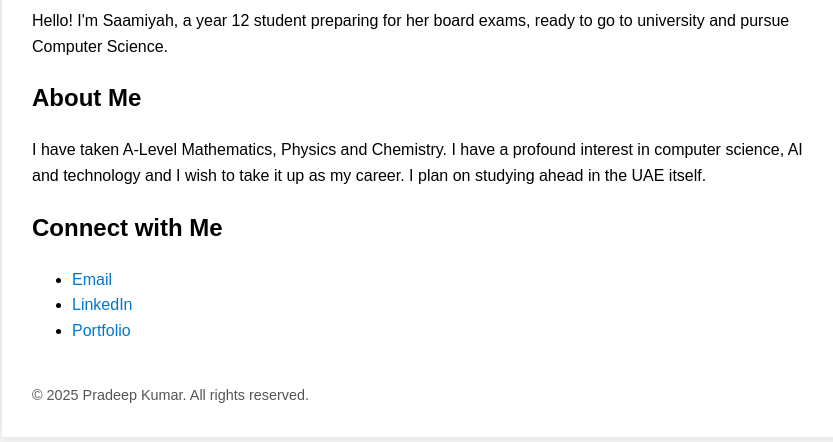
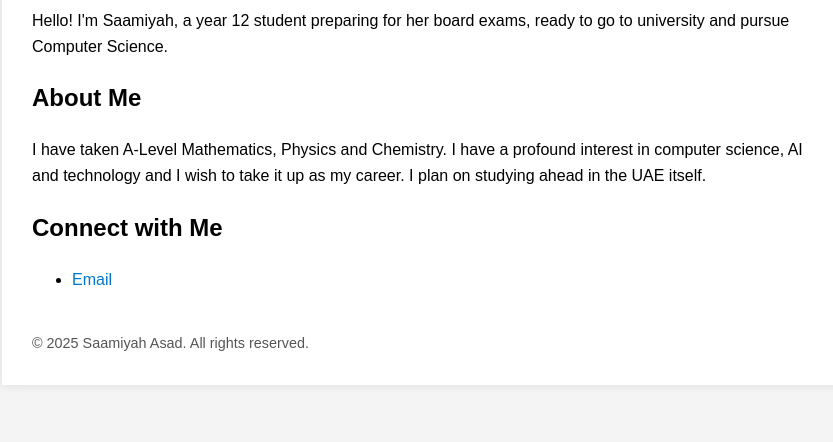
Before and after one commit to saamiyah-asad/mywebsite, a plain HTML site: page index.html in a window 1280 px wide. Shown: the part 166-608 px from the top of the page, without its empty margins (208-1041 px from the left). Drawn offline with Linux system fonts and the light colour scheme.

Commit message:
Update index.html

```diff
--- a/index.html
+++ b/index.html
@@ -46,13 +46,11 @@
 
     <h2>Connect with Me</h2>
     <ul>
-      <li><a href="mailto:pradeep.online00@gmail.com">Email</a></li>
-      <li><a href="https://www.linkedin.com/in/prady00" target="_blank">LinkedIn</a></li>
-      <li><a href="https://prady00.github.io" target="_blank">Portfolio</a></li>
+      <li><a href="mailto:saamiyah063@gmail.com">Email</a></li>
     </ul>
 
     <footer>
-      &copy; 2025 Pradeep Kumar. All rights reserved.
+      &copy; 2025 Saamiyah Asad. All rights reserved.
     </footer>
   </div>
 </body>
```
